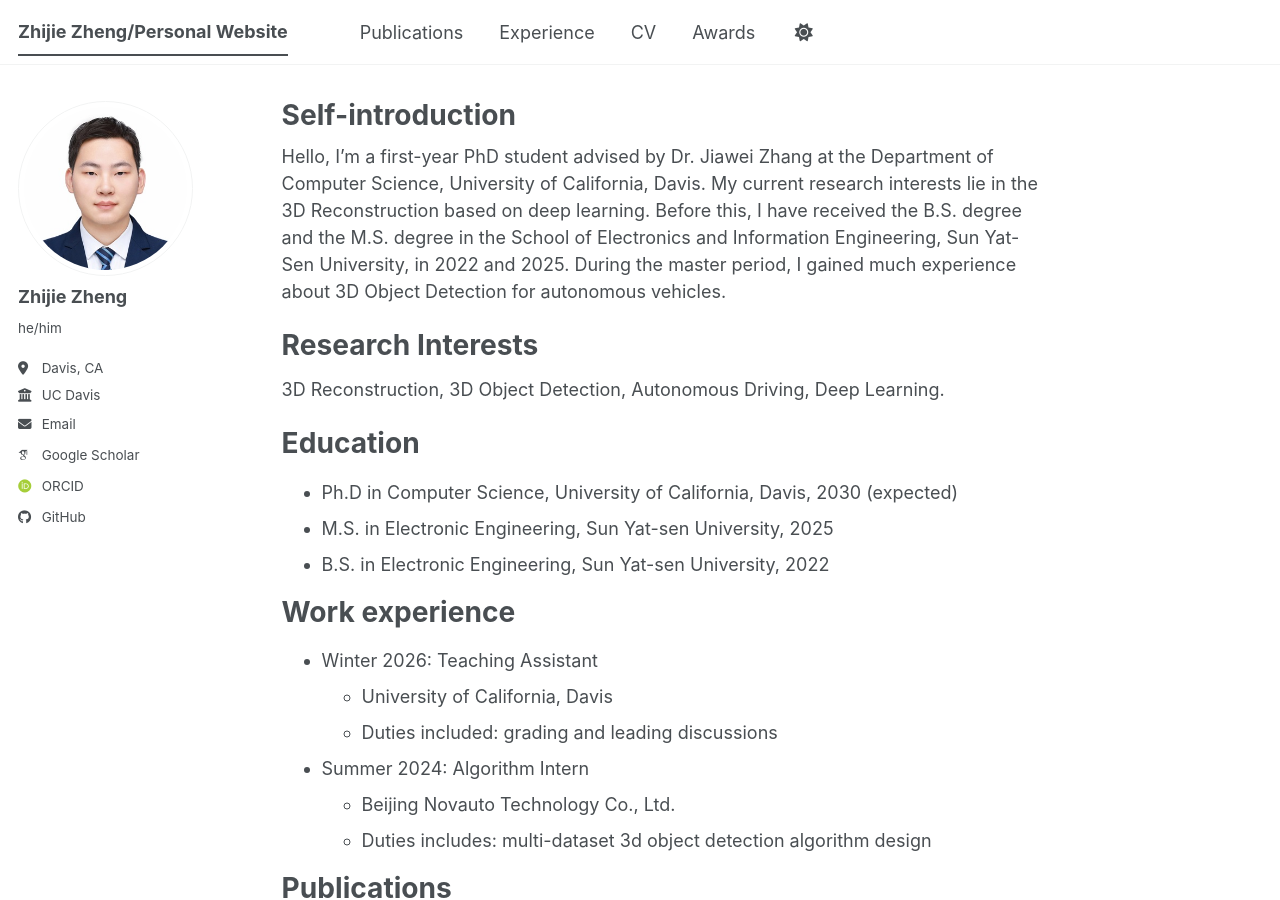
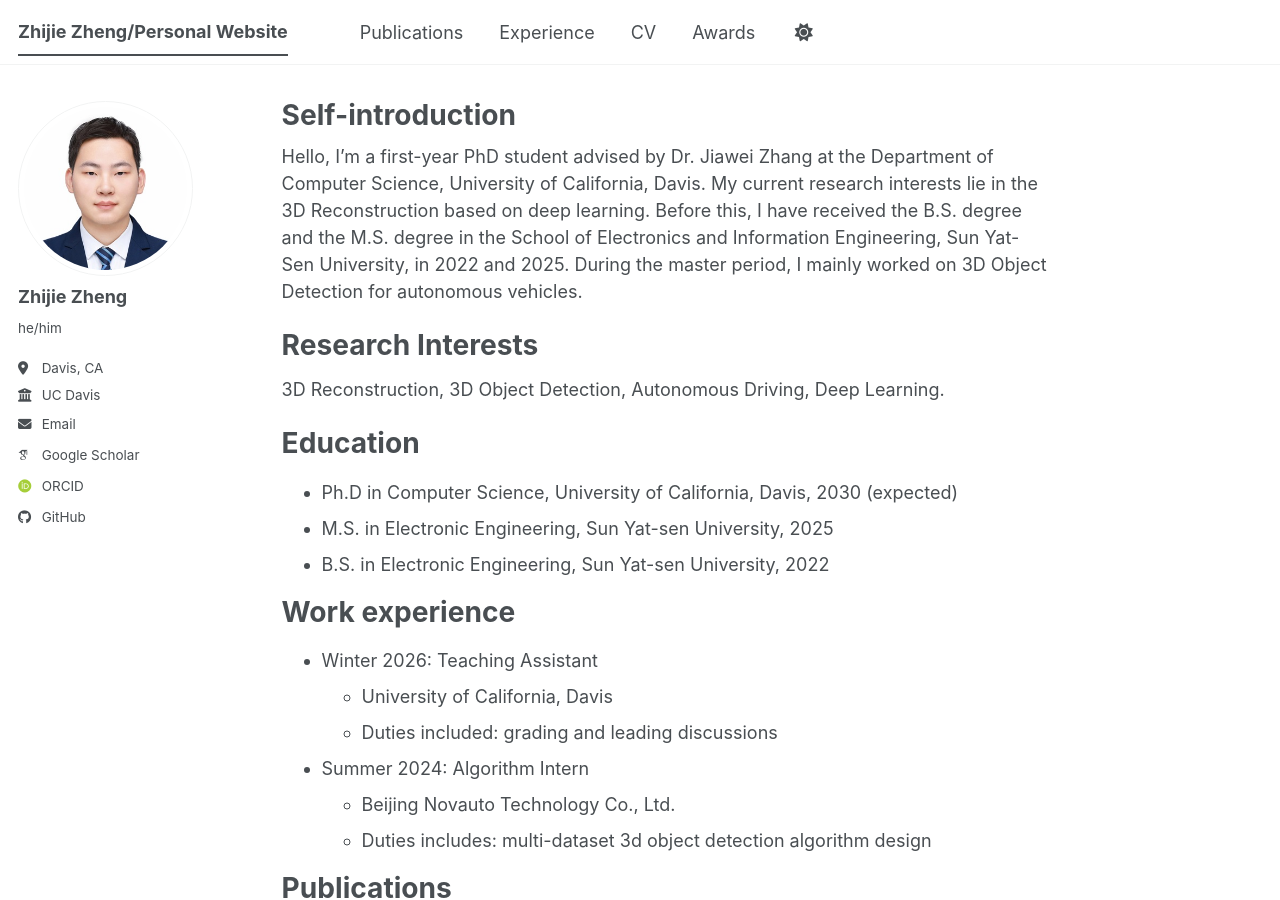
Before and after one commit to microjie372/microjie372.github.io, a Jekyll site: the page built from _pages/about.md, in a window 1280 px wide and 900 px high. Built offline with Jekyll 4.4.1, drawn with Linux system fonts in a browser that asks for light colours; some web fonts are replaced; a script bundle is joined from its source files by our own code; library files that are not in the unit come from our copies.

Commit message:
Update about.md

```diff
--- a/_pages/about.md
+++ b/_pages/about.md
@@ -7,7 +7,7 @@ redirect_from:
   - /about.html
 ---
 
-Hello, I'm a first-year PhD student advised by Dr. Jiawei Zhang at the Department of Computer Science, University of California, Davis. My current research interests lie in the 3D Reconstruction based on deep learning. Before this, I have received the B.S. degree and the M.S. degree in the School of Electronics and Information Engineering, Sun Yat-Sen University, in 2022 and 2025. During the master period, I gained much experience about 3D Object Detection for autonomous vehicles.
+Hello, I'm a first-year PhD student advised by Dr. Jiawei Zhang at the Department of Computer Science, University of California, Davis. My current research interests lie in the 3D Reconstruction based on deep learning. Before this, I have received the B.S. degree and the M.S. degree in the School of Electronics and Information Engineering, Sun Yat-Sen University, in 2022 and 2025. During the master period, I mainly worked on 3D Object Detection for autonomous vehicles.
 
 Research Interests
 ======
```
